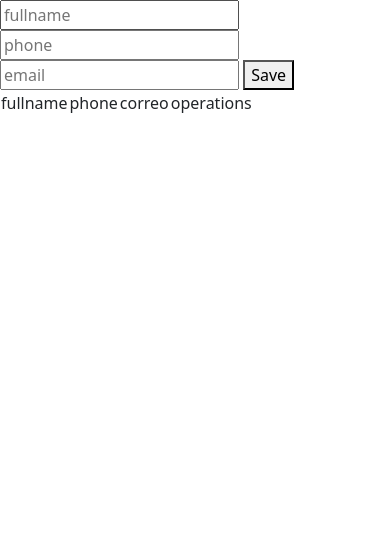
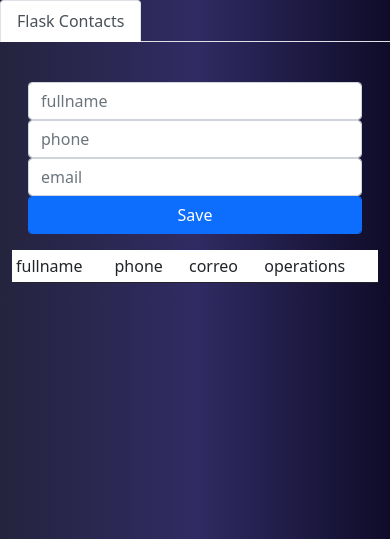
Before and after one commit to sebast825/sistEmp2, a Flask app: page / in a window 390 px wide. Shown: the top 539 px of the page. Run offline with Flask 2, Linux system fonts and the light colour scheme; data that the repository does not hold is empty.

Commit message:
boostrap+js

```diff
--- /dev/null
+++ b/static/css/main.css
@@ -0,0 +1,7 @@
+body{
+    /* es de ui gradients */
+    background: #0f0c29;  /* fallback for old browsers */
+background: -webkit-linear-gradient(to right, #24243e, #302b63, #0f0c29);  /* Chrome 10-25, Safari 5.1-6 */
+background: linear-gradient(to right, #24243e, #302b63, #0f0c29); /* W3C, IE 10+/ Edge, Firefox 16+, Chrome 26+, Opera 12+, Safari 7+ */
+
+}
--- /dev/null
+++ b/static/js/main.js
@@ -0,0 +1,13 @@
+const btn = document.querySelectorAll('.btn-danger');
+
+
+if(btn){
+    const btnArray = Array.from(btn);
+    btnArray.forEach((btn)=>{
+        btn.addEventListener('click',(e)=>{
+            if(!confirm('Eliminar contacto?')){
+                e.preventDefault()
+            };
+        });
+    });
+};
--- a/templates/empleados/index.html
+++ b/templates/empleados/index.html
@@ -1,6 +1,12 @@
 <!-- permite eredar las caracteristicas del alyout, hay que cerrarlo al final -->
 {% extends 'layout.html' %}
 {% block body%}
+
+<div class="row">
+    <div class="col-md-5">
+        <div class="carc card-body">
+
+
                     <!-- el choclo de llaves son comandos de jinja -->
             <!-- es necesaria la secret key en el app  -->
             <!-- es para que envie el mensaje flash, se almacena dentro de la variable mensajes -->
@@ -8,19 +14,39 @@
             <!-- si existen mensajes -->
             {% if mesages %}
             {% for mesage in mesages %}
-    <p>{{mesage}} </p>
+
+            <div class="alert alert-success" role="alertdialog">
+                <h4 class="alert-heading">{{mesage}} </h4>
+
+            </div>
             {% endfor %}
             {% endif %}
             {% endwith %}
 
+
+
             <form action="add_contact" method="POST">
-    <input type="text" name="fullname" placeholder="fullname" id="">
-    <input type="text" name="phone" placeholder="phone" id="">
-    <input type="text" name="email" placeholder="email" id="">
-    <button type="submit"> Save</button>
+                 <div class="form-group">
+                    <input type="text" name="fullname" placeholder="fullname" id="" class="form-control">
+                </div>
+                <div class="form-group">
+                    <input type="text" name="phone" placeholder="phone" id="" class="form-control">
+                </div>
+
+                <div class="form-group">
+                    <input type="text" name="email" placeholder="email" id="" class="form-control">
+                </div>
+
+                <div class="form-group">
+                    <button type="submit" class="btn form-control btn-primary btn-block"> Save</button>
+                </div>
+
             </form>
+        </div>
+    </div>
 
-<table>
+    <div class="col-md-6">
+        <table class="table table-striped bg-white table-sm">
             <thead>
                 <tr>
                     <td>fullname</td>
@@ -29,7 +55,7 @@
                     <td>operations</td>
                 </tr>
             </thead>
-    <tbody>
+            <tbody class="">
 
                 {% for contact in contacts%}
                 <tr>
@@ -38,8 +64,8 @@
                     <td>{{contact.2 }}</td>
                     <td>{{contact.3}}</td>
                     <td>
-                   <a href="/edit/{{contact.0}}">Edit</a>
-                   <a href="/delete/{{contact.0}}"> Delete</a>
+                        <a href="/edit/{{contact.0}}" class="btn btn-secondary">Edit</a>
+                        <a href="/delete/{{contact.0}}" class="btn btn-danger"> Delete</a>
                     </td>
                 </tr>
                 {% endfor %}
@@ -47,5 +73,11 @@
 
             </tbody>
         </table>
+    </div>
+
+</div>
+
+
+
 
 {% endblock%}
--- a/templates/layout.html
+++ b/templates/layout.html
@@ -6,13 +6,29 @@
     <meta name="viewport" content="width=device-width, initial-scale=1.0">
     <title>Document</title>
     <link href="https://cdn.jsdelivr.net/npm/bootstrap@5.0.2/dist/css/bootstrap.min.css" rel="stylesheet" integrity="sha384-EVSTQN3/azprG1Anm3QDgpJLIm9Nao0Yz1ztcQTwFspd3yD65VohhpuuCOmLASjC" crossorigin="anonymous">
-
+    <link rel="stylesheet" href="{{url_for('static', filename='css/main.css')}} ">
 </head>
 <body>
+
+  <ul class="nav nav-tabs">
+    <li class="nav-item">
+      <a class="nav-link active" aria-current="page" href="/">Flask Contacts</a>
+    </li>
+
+  </ul>
+
+
+
     <!-- permite heredar las caracteristicas al index y al edit -->
+  <div class="container pt-4">
     {% block body %}
     {% endblock %}
+  </div>
+
+
+
     <script src="https://cdn.jsdelivr.net/npm/@popperjs/core@2.9.2/dist/umd/popper.min.js" integrity="sha384-IQsoLXl5PILFhosVNubq5LC7Qb9DXgDA9i+tQ8Zj3iwWAwPtgFTxbJ8NT4GN1R8p" crossorigin="anonymous"></script>
 <script src="https://cdn.jsdelivr.net/npm/bootstrap@5.0.2/dist/js/bootstrap.min.js" integrity="sha384-cVKIPhGWiC2Al4u+LWgxfKTRIcfu0JTxR+EQDz/bgldoEyl4H0zUF0QKbrJ0EcQF" crossorigin="anonymous"></script>
+<script src="/static/js/main.js"></script>
 </body>
 </html>
```
Also changed, not shown: templates/empleados/edit.html (+25 -6 lines). Lines whose indentation alone changed are shown as unchanged.
